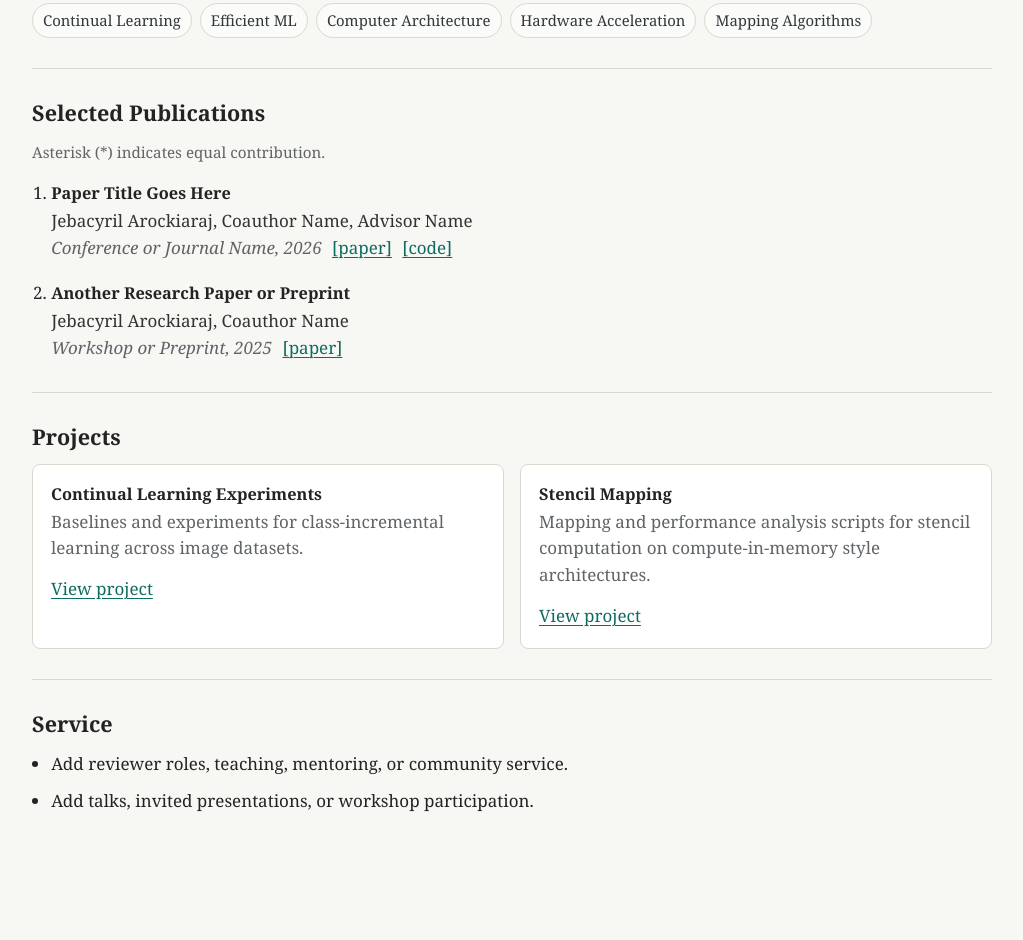
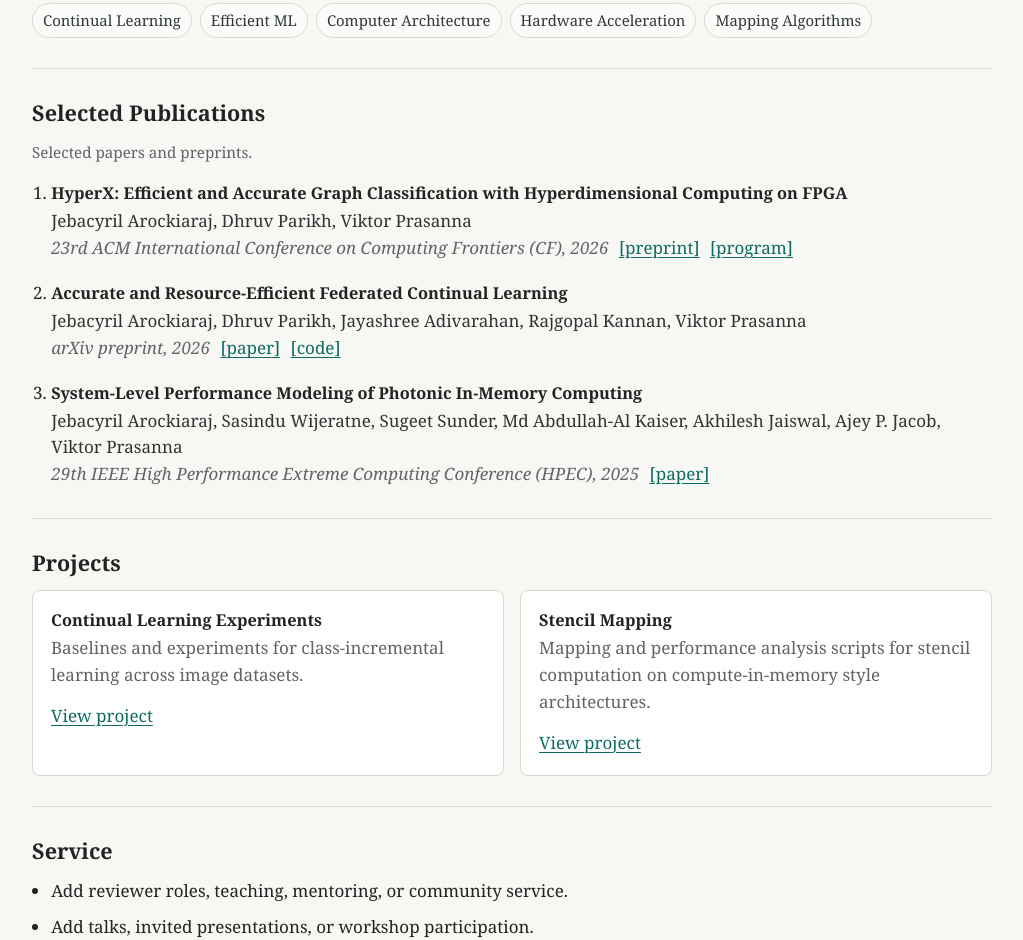
Before and after one commit to JebacyrilArockiaraj/JebacyrilArockiaraj.github.io, a plain HTML site: page index.html in a window 1280 px wide. Shown: the part 929-1869 px from the top of the page, without its empty margins (128-1151 px from the left). Before the commit the page ends 1846 px from the top, so only its background shows below. Drawn offline with Linux system fonts and the light colour scheme.

Commit message:
Update selected publications

```diff
--- a/index.html
+++ b/index.html
@@ -27,7 +27,7 @@
           <nav class="links" aria-label="Profile links">
             <a href="mailto:your.email@example.com">Email</a>
             <a href="assets/Jebacyril_Arockiaraj_CV.pdf">CV</a>
-            <a href="https://scholar.google.com/">Google Scholar</a>
+            <a href="https://scholar.google.com/citations?user=dSk9es4AAAAJ&hl=en">Google Scholar</a>
             <a href="https://github.com/JebacyrilArockiaraj">GitHub</a>
             <a href="https://www.linkedin.com/">LinkedIn</a>
           </nav>
@@ -92,30 +92,51 @@
 
       <section class="section" aria-labelledby="publications-heading">
         <h2 id="publications-heading">Selected Publications</h2>
-        <p class="note">Asterisk (*) indicates equal contribution.</p>
+        <p class="note">Selected papers and preprints.</p>
         <ol class="publication-list">
           <li>
             <article>
-              <h3>Paper Title Goes Here</h3>
+              <h3>
+                HyperX: Efficient and Accurate Graph Classification with
+                Hyperdimensional Computing on FPGA
+              </h3>
               <p class="authors">
-                Jebacyril Arockiaraj, Coauthor Name, Advisor Name
+                Jebacyril Arockiaraj, Dhruv Parikh, Viktor Prasanna
               </p>
               <p class="venue">
-                Conference or Journal Name, 2026
-                <a href="#">[paper]</a>
-                <a href="#">[code]</a>
+                23rd ACM International Conference on Computing Frontiers
+                (CF), 2026
+                <a href="https://arxiv.org/abs/2512.08089">[preprint]</a>
+                <a href="https://www.computingfrontiers.org/2026/program.html">[program]</a>
               </p>
             </article>
           </li>
           <li>
             <article>
-              <h3>Another Research Paper or Preprint</h3>
+              <h3>Accurate and Resource-Efficient Federated Continual Learning</h3>
               <p class="authors">
-                Jebacyril Arockiaraj, Coauthor Name
+                Jebacyril Arockiaraj, Dhruv Parikh, Jayashree Adivarahan,
+                Rajgopal Kannan, Viktor Prasanna
               </p>
               <p class="venue">
-                Workshop or Preprint, 2025
-                <a href="#">[paper]</a>
+                arXiv preprint, 2026
+                <a href="https://arxiv.org/abs/2606.11480">[paper]</a>
+                <a href="https://github.com/JebacyrilArockiaraj/Fed-RAN-SSL">[code]</a>
+              </p>
+            </article>
+          </li>
+          <li>
+            <article>
+              <h3>System-Level Performance Modeling of Photonic In-Memory Computing</h3>
+              <p class="authors">
+                Jebacyril Arockiaraj, Sasindu Wijeratne, Sugeet Sunder, Md
+                Abdullah-Al Kaiser, Akhilesh Jaiswal, Ajey P. Jacob, Viktor
+                Prasanna
+              </p>
+              <p class="venue">
+                29th IEEE High Performance Extreme Computing Conference
+                (HPEC), 2025
+                <a href="https://arxiv.org/abs/2602.00892">[paper]</a>
               </p>
             </article>
           </li>
```
